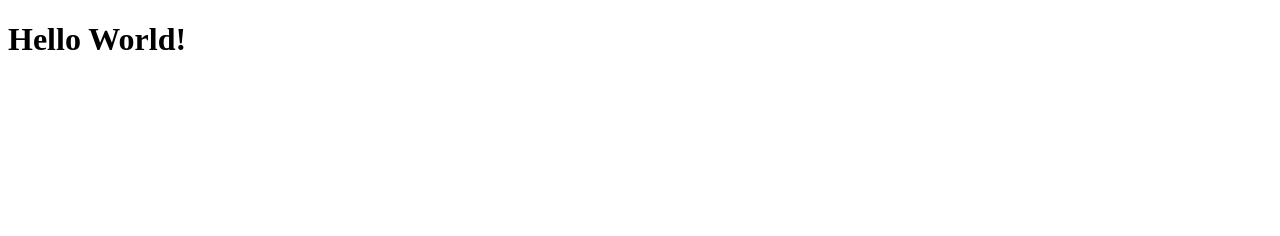
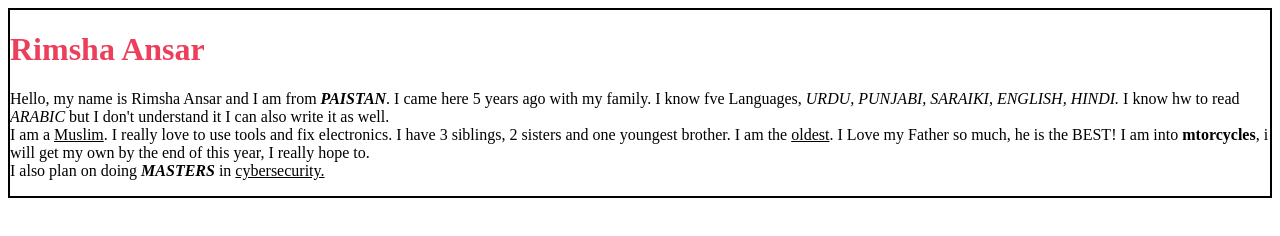
Before and after one commit to rimshaansar/SE111_repo, a plain HTML site: page w1/index.html in a window 1280 px wide. Drawn offline with Linux system fonts and the light colour scheme.

Commit message:
W1D2 end of demo

```diff
--- a/w1/index.html
+++ b/w1/index.html
@@ -7,6 +7,19 @@
     <title>Document</title>
 </head>
 <body>
-    <h1>Hello World!</h1>
+    <div style="border:2px solid black">
+
+        <h1 style="color: rgb(236, 63, 92)  "> Rimsha Ansar</h1>
+        <p>
+            Hello, my name is Rimsha Ansar and I am from <b><i>PAISTAN</i></b>. I came here 5 years ago with my family. I know fve Languages, <i>URDU, PUNJABI, SARAIKI, ENGLISH, HINDI.</i>
+            I know hw to read <I>ARABIC</I> but I don't understand it I can also write it as well. <br>I am a <u>Muslim</u>.
+            I really love to use tools and fix electronics. I have 3 siblings, 2 sisters and one youngest brother. I am the <u>oldest</u>.
+            I Love my Father so much, he is the BEST! I am into <b>mtorcycles</b>, i will get my own by the end of this year, I really hope to. <br> I also plan on doing <b><i>MASTERS</i></b> in <u>cybersecurity.</u>
+
+        </p>
+
+
+    </div>
+
 </body>
 </html>
```
